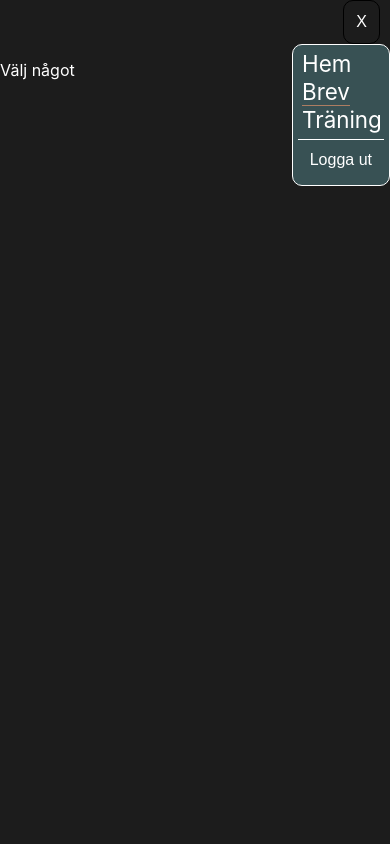
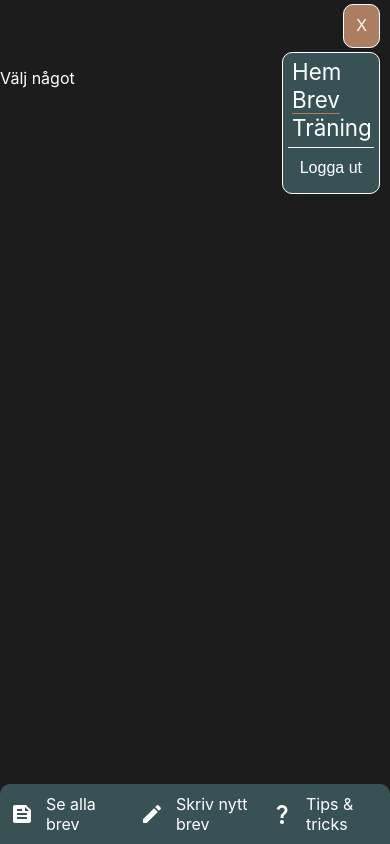
Before and after one commit to olaberglund/olaberglundxyz, a React (Create React App) app: page /brev in a window 390 px wide. Built offline with nearby package versions, Linux system fonts and the light colour scheme; no server answers; the database is empty; sample sign-in values are in the browser's storage.

Commit message:
create mobile design for program maker

```diff
--- a/src/components/Navbar/index.tsx
+++ b/src/components/Navbar/index.tsx
@@ -39,9 +39,14 @@ function Navbar() {
 }
 
 const Line = styled.div`
-  width: 100%;
-  border-top: 1px solid white;
-  margin-top: 5px
+  display: none;
+
+  @media(max-width: ${({ theme }) => theme.breakpoints.medium}){
+    display: block;
+    width: 100%;
+    border-top: 1px solid white;
+    margin-top: 5px;
+  }
 `;
 
 export default Navbar
--- a/src/components/Navbar/styled.ts
+++ b/src/components/Navbar/styled.ts
@@ -13,7 +13,6 @@ export const LoginButton = styled.button`
   border-width: 1px;
   padding: 0 12px 0 12px;
   height: 40px;
-  margin-right: 10px;
 
   :hover {
     cursor: pointer;
@@ -45,7 +44,8 @@ export const NavWrapper = styled.div<NavWrapperProps>`
   }
 
   @media(max-width: ${({ theme }) => theme.breakpoints.medium}){
-    display: ${(p) => p.mobileActive && 'none'};
+    /* display: ${(p) => p.mobileActive && 'none'}; */
+    opacity: ${(p) => p.mobileActive ? '0' : '1'};
     background-color: ${({ theme }) => theme.color.primary};
     flex-direction: column;
     align-items: flex-start;
@@ -55,13 +55,15 @@ export const NavWrapper = styled.div<NavWrapperProps>`
     width: auto;
     border: 1px solid white;
     top: 100%;
+    z-index: 1;
+    transition: opacity 0.2s;
   }
 `;
 
 export const Nav = styled.nav`
   display: flex;
   align-items: center;
-  width: 100%;
+  padding: 4px 10px 4px 0;
 
   @media(max-width: ${({ theme }) => theme.breakpoints.medium}){
     position: relative;
@@ -98,8 +100,8 @@ export const StyledLink = styled(NavLink) <NavbarLinkProps>`
     background: ${({ disabled }) => disabled ? '#949494' : '#AD7D62'};
     transition: width 300ms;
   }
-  @media(max-width: ${({theme}) => theme.breakpoints.medium}) {
-    font-size: ${({ theme }) => theme.text.size.medium };
+  @media(max-width: ${({ theme }) => theme.breakpoints.medium}) {
+    font-size: ${({ theme }) => theme.text.size.medium};
   }
 `
 export const NavLinks = styled.div`
@@ -107,7 +109,7 @@ export const NavLinks = styled.div`
   align-items: center;
   flex: 1;
 
-  @media(max-width: ${({theme}) => theme.breakpoints.medium}) {
+  @media(max-width: ${({ theme }) => theme.breakpoints.medium}) {
     display: contents;
   }
 `;
@@ -115,17 +117,17 @@ export const NavLinks = styled.div`
 export const NavBurger = styled.button`
   display: none;
 
-  @media(max-width: ${({theme}) => theme.breakpoints.medium}) {
+  @media(max-width: ${({ theme }) => theme.breakpoints.medium}) {
     display: block;
     justify-self: end;
-    border-color: ${({ theme }) => theme.text};
-    background-color: transparent;
+    border-color: ${({ theme }) => theme.text.light};
     color: ${({ theme }) => theme.text.light};
     font-size: ${({ theme }) => theme.text.size.small};
     border-style: solid;
     border-radius: 10px;
     border-width: 1px;
     padding: 12px;
-    margin-right: 10px;
+    background-color: ${({ theme }) => theme.color.quaternary};
+    z-index: 1;
   }
 `;
--- a/src/components/PageLayout.styled.ts
+++ b/src/components/PageLayout.styled.ts
@@ -5,4 +5,8 @@ export const PageLayout = styled.div`
   justify-content: space-between;
   flex: 1;
   min-height: 0;
+
+  @media(max-width: ${({ theme }) => theme.breakpoints.medium}) {
+    flex-direction: column-reverse;
+  }
 `
--- a/src/components/Programming/index.tsx
+++ b/src/components/Programming/index.tsx
@@ -20,10 +20,12 @@ const Programming: React.FC = () => {
 
   return (
     <Wrapper>
-      <Border radius={10}>
-        <Tabber tabs={tabs} />
-      </Border>
-      <SaveButton type="button">Vidare</SaveButton>
+      <MobileWrapper>
+        <Border radius={10}>
+          <Tabber tabs={tabs} />
+        </Border>
+        <SaveButton type="button">Vidare</SaveButton>
+      </MobileWrapper>
     </Wrapper>
   )
 }
@@ -31,6 +33,21 @@ const Programming: React.FC = () => {
 interface BorderProps {
   radius: number;
 }
+
+const MobileWrapper = styled.div`
+  display: contents;
+
+  @media(max-width: ${({ theme }) => theme.breakpoints.medium}) {
+    display: flex;
+    flex: 1;
+    min-height: 0;
+    width: 100%;
+    justify-content: center;
+    align-items: center;
+    flex-direction: column;
+    position: relative;
+  }
+`
 
 const Border = styled.div<BorderProps>`
   width: 100%;
@@ -50,7 +67,7 @@ const Border = styled.div<BorderProps>`
     }
   }
   @media(max-width: ${({ theme }) => theme.breakpoints.medium}){
-    flex: 1;
+    height: 95%;
   }
 `
 
@@ -81,6 +98,12 @@ const SaveButton = styled.button`
     cursor: pointer;
     background-color: ${({ theme }) => theme.color.quaternary};
   }
+
+  @media(max-width: ${({ theme }) => theme.breakpoints.medium}) {
+    position: absolute;
+    bottom: 5%;
+    padding: 8px 30px 8px 30px;
+  }
 `;
 
 export default Programming;
--- a/src/components/Sidebar.styled.ts
+++ b/src/components/Sidebar.styled.ts
@@ -16,7 +16,19 @@ export const Sidebar = styled.div`
     border-top-right-radius: 10px;
   }
   @media(max-width: ${({ theme }) => theme.breakpoints.medium}){
-    display: none;
+    flex-direction: row;
+    & > :last-child {
+      border-top-right-radius: 10px;
+      border-bottom-right-radius: 0px;
+    }
+
+    & > :first-child {
+      border-top-right-radius: 0px;
+      border-top-left-radius: 10px;
+    }
+
+    width: 100%;
+    margin-right: 0px;
   }
 `
 export const SidebarElement = styled(Link)`
@@ -26,6 +38,15 @@ export const SidebarElement = styled(Link)`
     }
     to {
       transform: translateX(0);
+    }
+  }
+
+  @keyframes slideUpFromBottom {
+    from {
+      transform: translateY(100%);
+    }
+    to {
+      transform: translateY(0);
     }
   }
 
@@ -43,4 +64,8 @@ export const SidebarElement = styled(Link)`
   :hover {
     background-color: ${({ theme }) => theme.color.tertiary};
   }
+
+  @media(max-width: ${({ theme }) => theme.breakpoints.medium}){
+    animation: 0.3s ease-out slideUpFromBottom;
+  }
 `
--- a/src/pages/Program/index.tsx
+++ b/src/pages/Program/index.tsx
@@ -1,4 +1,4 @@
-import React, { useState } from 'react'
+import React from 'react'
 import styled from 'styled-components'
 import Programming from '../../components/Programming';
 
@@ -18,4 +18,16 @@ const Layout = styled.div`
   display: flex;
   justify-content: space-around;
   align-items: center;
+  min-height: 0;
+  animation: 0.3s ease-out 0s 1 fadeIn;
+
+  @keyframes fadeIn {
+      0% {
+          opacity: 0;
+      }
+      100% {
+          opacity: 1;
+      }
+  }
+
 `
--- a/src/styles/GlobalStyles.ts
+++ b/src/styles/GlobalStyles.ts
@@ -6,9 +6,14 @@ const GlobalStyle = createGlobalStyle`
     color: ${({ theme }) => theme.text.light};
   }
 
-  body, #root, html {
+  #root {
     height: 100vh;
   }
+
+  body, html {
+    height: 100%;
+  }
+
 `
 
 export default GlobalStyle;
```
